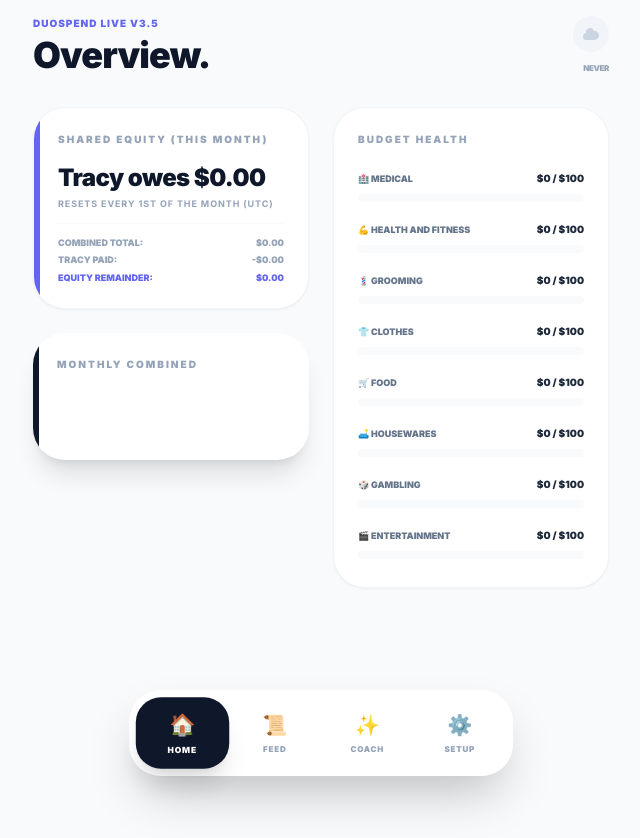
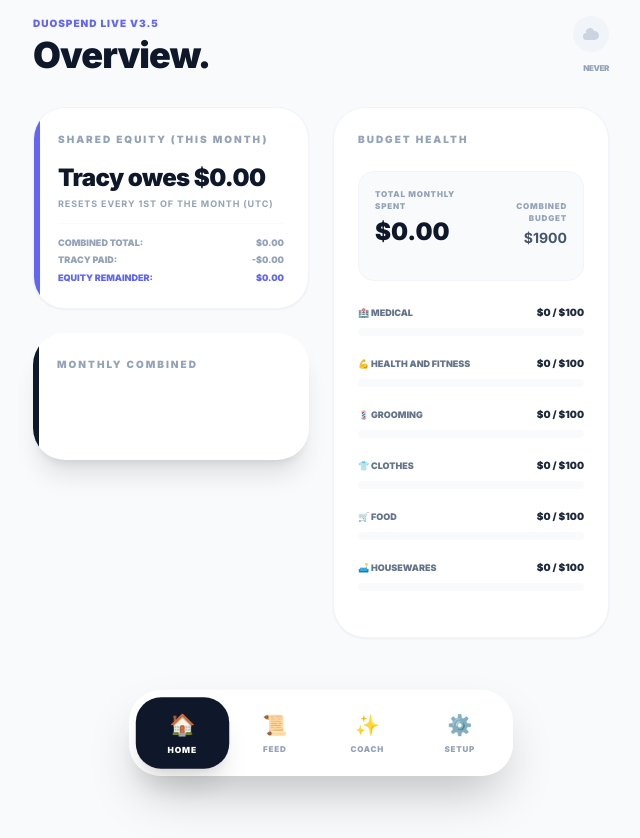
Before and after one commit to tracy644/duospend, a React (Vite) app: page /#/ in a window 1280 px wide. Shown: the whole page, without its empty margins (319-959 px from the left). Before the commit the page ends 800 px from the top, so only its background shows below. Built offline with nearby package versions, Linux system fonts and the light colour scheme.

Commit message:
feat: Return total budget in view data
Calculate and return the total combined budget for the current month alongside other spending metrics. This allows for display of overall budget health and comparison against total spending.

```diff
--- a/components/Views.tsx
+++ b/components/Views.tsx
@@ -30,9 +30,11 @@ export const Dashboard = memo(({
       }
     }
 
+    const totalBudget = Object.values(budgets).reduce((acc: number, val: any) => acc + (Number(val) || 0), 0);
     const tracyOwesThisMonth = (totalCombined - tracyPaidThisMonth) * 0.45;
-    return { totals, totalCombined, tracyPaidThisMonth, tracyOwesThisMonth };
-  }, [transactions, categories, currentMonth, currentYear]);
+
+    return { totals, totalCombined, totalBudget, tracyPaidThisMonth, tracyOwesThisMonth };
+  }, [transactions, categories, budgets, currentMonth, currentYear]);
 
   return (
     <div className="space-y-8 animate-in pb-10">
@@ -79,7 +81,25 @@ export const Dashboard = memo(({
           </Card>
         </div>
         <Card title="Budget Health">
-          <div className="space-y-5 py-2 max-h-[400px] overflow-y-auto no-scrollbar">
+          <div className="space-y-5 py-2">
+            <div className="mb-6 p-4 bg-slate-50 rounded-2xl border border-slate-100">
+              <div className="flex justify-between items-end mb-2">
+                <div>
+                  <p className="text-[8px] font-black text-slate-400 uppercase tracking-widest mb-1">Total Monthly Spent</p>
+                  <p className="text-2xl font-black text-slate-900">${data.totalCombined.toFixed(2)}</p>
+                </div>
+                <div className="text-right">
+                  <p className="text-[8px] font-black text-slate-400 uppercase tracking-widest mb-1">Combined Budget</p>
+                  <p className="text-sm font-bold text-slate-600">${data.totalBudget.toFixed(0)}</p>
+                </div>
+              </div>
+              <ProgressBar
+                progress={(data.totalCombined / (data.totalBudget || 1)) * 100}
+                color={data.totalCombined > data.totalBudget ? '#f43f5e' : '#6366f1'}
+              />
+            </div>
+
+            <div className="max-h-[300px] overflow-y-auto no-scrollbar space-y-5">
               {categories.map((cat: any) => {
                 const spent = data.totals[cat.name] || 0;
                 const budget = budgets[cat.name] || 0;
@@ -93,6 +113,7 @@ export const Dashboard = memo(({
                   </div>
                 );
               })}
+            </div>
           </div>
         </Card>
       </div>
```
Lines whose indentation alone changed are shown as unchanged.
